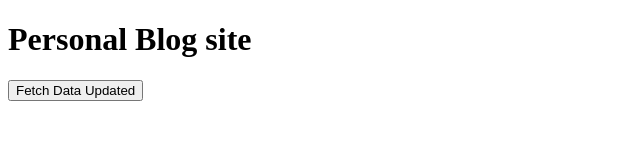
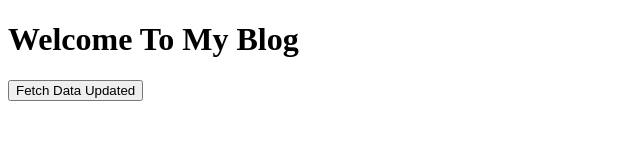
Before and after one commit to jirishus/pblog, a website: page public/index.html in a window 1280 px wide. Shown: the whole page, without its empty margins (0-640 px from the left). Drawn offline with Linux system fonts and the light colour scheme.

Commit message:
update h1 title

```diff
--- a/public/index.html
+++ b/public/index.html
@@ -6,7 +6,7 @@
     <title>Personal Blog Site</title>
 </head>
 <body>
-    <h1>Personal Blog site</h1>
+    <h1>Welcome To My Blog</h1>
     <button id="fetch-data">Fetch Data Updated</button>
     <div id="response"></div>
 
```
